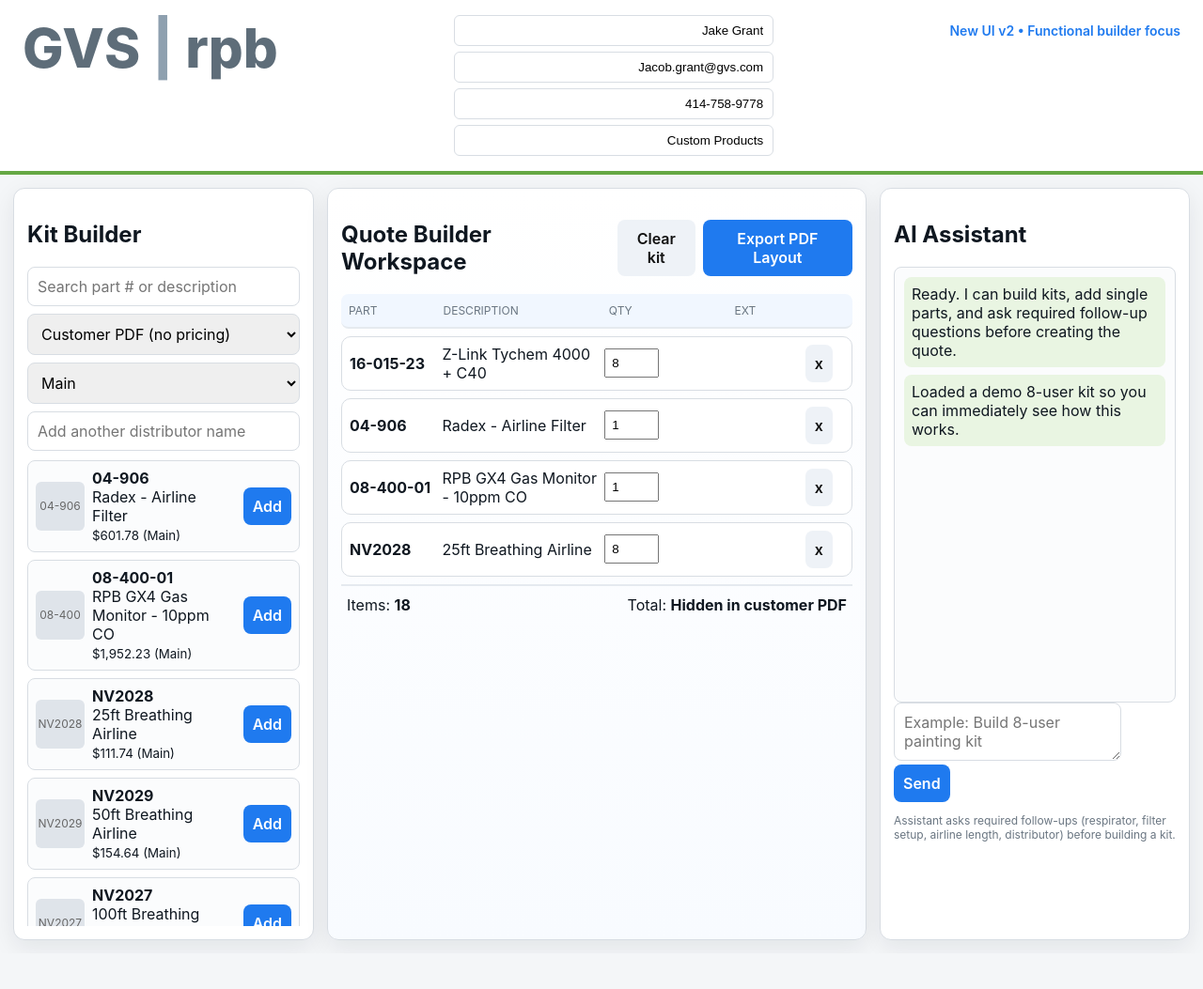
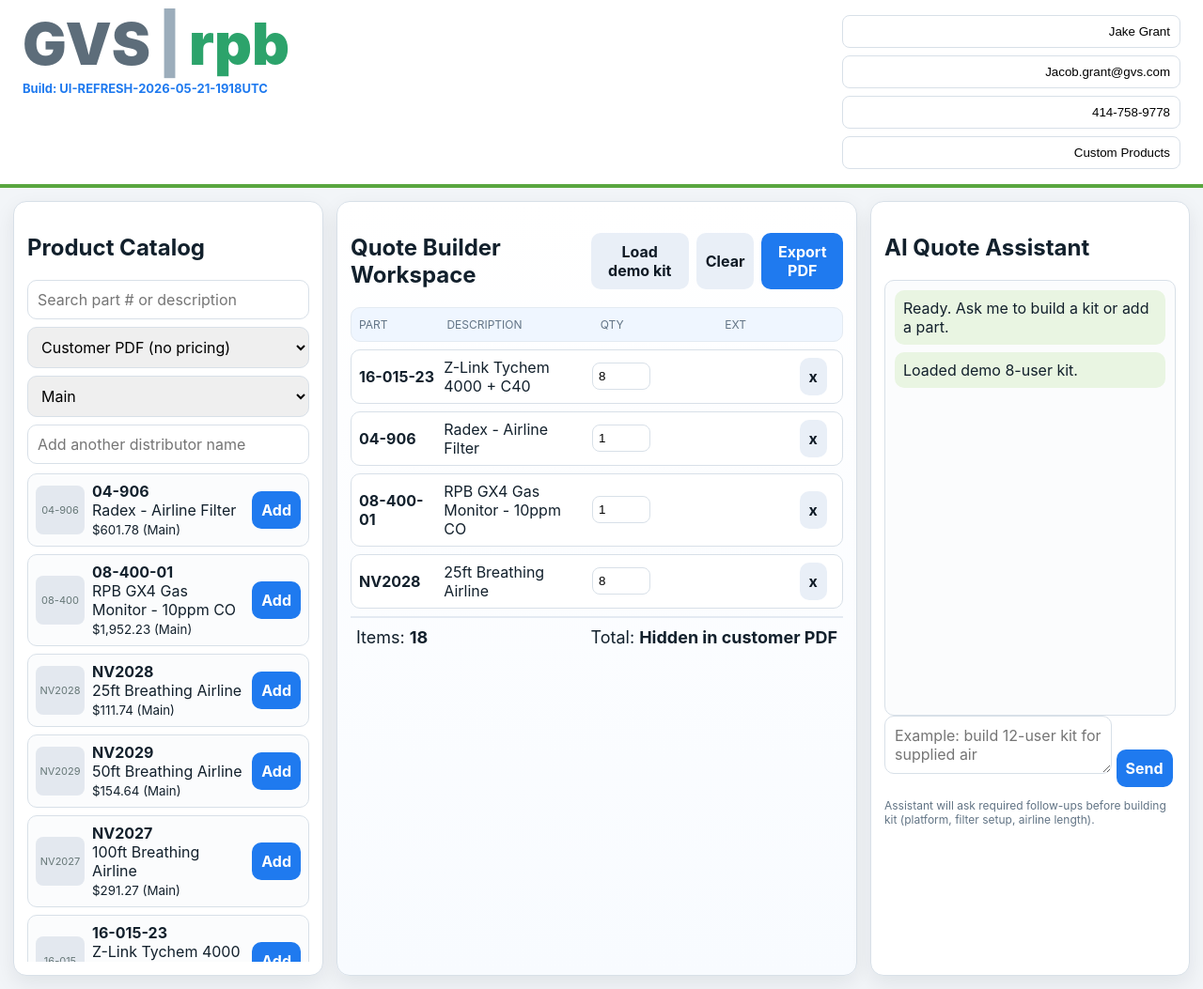
Before and after one commit to jacobgrant21/Product-List, a website: page index.html in a window 1280 px wide. Shown: the whole page at 94% size. Before the commit the page ends 1015 px from the top, so only its background shows below. Drawn offline with Linux system fonts and the light colour scheme.

Commit message:
Revamp UI and interaction flow with explicit build stamp and cleaner workspace

```diff
--- a/app.js
+++ b/app.js
@@ -1,3 +1,5 @@
+const BUILD_ID = 'UI-REFRESH-2026-05-21-1918UTC';
+
 const products = [
   { part: '04-906', desc: 'Radex - Airline Filter', prices: { Main: 601.78, FNL: 601.78, Grainger: 566.79 } },
   { part: '08-400-01', desc: 'RPB GX4 Gas Monitor - 10ppm CO', prices: { Main: 1952.23, FNL: 1952.23, Grainger: 1952.23 } },
@@ -18,19 +20,21 @@ const fmt = (n) => `$${n.toLocaleString(undefined, { minimumFractionDigits: 2, m
 const getPrice = (p) => p.prices[selectedDistributor] ?? p.prices.Main ?? 0;
 
 function renderDistributors() {
-  $('distributorSelect').innerHTML = distributors.map((d) => `<option ${d===selectedDistributor?'selected':''}>${d}</option>`).join('');
+  $('distributorSelect').innerHTML = distributors.map((d) => `<option ${d === selectedDistributor ? 'selected' : ''}>${d}</option>`).join('');
 }
 
 function renderCatalog() {
   const term = $('search').value.toLowerCase();
   $('productList').innerHTML = products.filter((p) => `${p.part} ${p.desc}`.toLowerCase().includes(term)).map((p) => `
     <div class="product">
-      <div class="img">${p.part.slice(0,6)}</div>
+      <div class="img">${p.part.slice(0, 6)}</div>
       <div><b>${p.part}</b><div>${p.desc}</div><small>${fmt(getPrice(p))} (${selectedDistributor})</small></div>
       <button data-add="${p.part}">Add</button>
     </div>
   `).join('');
-  document.querySelectorAll('[data-add]').forEach((btn) => btn.onclick = () => addPart(btn.dataset.add));
+  document.querySelectorAll('[data-add]').forEach((btn) => {
+    btn.onclick = () => addPart(btn.dataset.add);
+  });
 }
 
 function addPart(part, qty = 1) {
@@ -46,6 +50,7 @@ function renderSheet() {
   const mode = $('priceMode').value;
   $('priceColHead').style.visibility = mode === 'customer' ? 'hidden' : 'visible';
   let total = 0;
+
   $('sheetPreview').innerHTML = kit.map((k, i) => {
     const price = getPrice(k);
     const ext = price * k.qty;
@@ -60,12 +65,27 @@ function renderSheet() {
     </div>`;
   }).join('');
 
-  document.querySelectorAll('[data-rm]').forEach((b) => b.onclick = () => { kit.splice(Number(b.dataset.rm), 1); renderSheet(); });
-  document.querySelectorAll('[data-qty]').forEach((q) => q.onchange = () => { const i = Number(q.dataset.qty); kit[i].qty = Math.max(1, Number(q.value)||1); renderSheet(); });
-  $('itemCount').textContent = kit.reduce((a,b) => a + b.qty, 0);
+  document.querySelectorAll('[data-rm]').forEach((b) => {
+    b.onclick = () => {
+      kit.splice(Number(b.dataset.rm), 1);
+      renderSheet();
+    };
+  });
+
+  document.querySelectorAll('[data-qty]').forEach((q) => {
+    q.onchange = () => {
+      const i = Number(q.dataset.qty);
+      kit[i].qty = Math.max(1, Number(q.value) || 1);
+      renderSheet();
+    };
+  });
+
+  $('itemCount').textContent = kit.reduce((a, b) => a + b.qty, 0);
   $('sheetTotal').textContent = mode === 'distributor' ? fmt(total) : 'Hidden in customer PDF';
 }
 
+function bot(text) { const d = document.createElement('div'); d.className = 'bubble bot'; d.textContent = text; $('chatLog').appendChild(d); }
+function user(text) { const d = document.createElement('div'); d.className = 'bubble user'; d.textContent = text; $('chatLog').appendChild(d); }
 
 function preloadDemoKit() {
   kit = [];
@@ -73,44 +93,54 @@ function preloadDemoKit() {
   addPart('04-906', 1);
   addPart('08-400-01', 1);
   addPart('NV2028', 8);
-  bot('Loaded a demo 8-user kit so you can immediately see how this works.');
+  bot('Loaded demo 8-user kit.');
 }
 
-function bot(text){ const d=document.createElement('div'); d.className='bubble bot'; d.textContent=text; $('chatLog').appendChild(d); }
-function user(text){ const d=document.createElement('div'); d.className='bubble user'; d.textContent=text; $('chatLog').appendChild(d); }
+function handleAssistant(msg) {
+  const t = msg.toLowerCase();
 
-function handleAssistant(msg){
-  const t = msg.toLowerCase();
   if (assistantState.pending === 'respirator') {
-    if (t.includes('z')) assistantState.draft.respirator='z';
-    else if (t.includes('t')) assistantState.draft.respirator='t';
+    if (t.includes('z')) assistantState.draft.respirator = 'z';
+    else if (t.includes('t')) assistantState.draft.respirator = 't';
     else return bot('Which respirator platform: Z-Link or T-Link?');
     assistantState.pending = 'filter';
     return bot('Filter setup: supplied air (Radex + GX4) or PAPR only?');
   }
+
   if (assistantState.pending === 'filter') {
-    if (t.includes('supplied')) assistantState.draft.filter='supplied';
-    else if (t.includes('papr')) assistantState.draft.filter='papr';
+    if (t.includes('supplied')) assistantState.draft.filter = 'supplied';
+    else if (t.includes('papr')) assistantState.draft.filter = 'papr';
     else return bot('I need filter setup: supplied air or PAPR only.');
     assistantState.pending = 'airline';
     return bot('Airline length: 25, 50, or 100 ft?');
   }
+
   if (assistantState.pending === 'airline') {
     const len = t.includes('100') ? 'NV2027' : t.includes('50') ? 'NV2029' : t.includes('25') ? 'NV2028' : null;
     if (!len) return bot('Please pick airline length: 25, 50, or 100 ft.');
     addPart(assistantState.draft.respirator === 'z' ? '16-015-23' : '17-015-12');
     if (assistantState.draft.filter === 'supplied') { addPart('04-906'); addPart('08-400-01'); }
     addPart(len);
-    assistantState.pending = null; assistantState.draft = {};
-    return bot('Done. I built the kit and added it to the sheet.');
+    assistantState.pending = null;
+    assistantState.draft = {};
+    return bot('Done. Kit built and added to quote.');
   }
 
-  if (t.includes('build') || t.includes('kit')) { assistantState.pending = 'respirator'; return bot('Sure — which respirator platform: Z-Link or T-Link?'); }
+  if (t.includes('build') || t.includes('kit')) {
+    assistantState.pending = 'respirator';
+    return bot('Sure — which respirator platform: Z-Link or T-Link?');
+  }
+
   const match = products.find((p) => t.includes(p.part.toLowerCase()));
-  if (match) { addPart(match.part); return bot(`Added ${match.part}.`); }
-  bot('Tell me to "build a kit" or provide a part number. I will ask follow-up questions instead of guessing.');
+  if (match) {
+    addPart(match.part);
+    return bot(`Added ${match.part}.`);
+  }
+
+  bot('Say "build a kit" or give a part number. I will ask follow-up questions instead of guessing.');
 }
 
+$('buildStamp').textContent = `Build: ${BUILD_ID}`;
 $('search').oninput = renderCatalog;
 $('priceMode').onchange = renderSheet;
 $('distributorSelect').onchange = () => { selectedDistributor = $('distributorSelect').value; renderCatalog(); renderSheet(); };
@@ -119,14 +149,23 @@ $('manualDistributor').onchange = () => {
   if (!name) return;
   if (!distributors.includes(name)) distributors.push(name);
   selectedDistributor = name;
-  renderDistributors(); renderCatalog(); renderSheet();
+  renderDistributors();
+  renderCatalog();
+  renderSheet();
 };
 $('downloadBtn').onclick = () => window.print();
 $('clearBtn').onclick = () => { kit = []; renderSheet(); };
-$('chatSend').onclick = () => { const q = $('chatInput').value.trim(); if(!q) return; user(q); handleAssistant(q); $('chatInput').value=''; };
+$('loadDemoBtn').onclick = preloadDemoKit;
+$('chatSend').onclick = () => {
+  const q = $('chatInput').value.trim();
+  if (!q) return;
+  user(q);
+  handleAssistant(q);
+  $('chatInput').value = '';
+};
 
 renderDistributors();
 renderCatalog();
 renderSheet();
-bot('Ready. I can build kits, add single parts, and ask required follow-up questions before creating the quote.');
+bot('Ready. Ask me to build a kit or add a part.');
 preloadDemoKit();
--- a/index.html
+++ b/index.html
@@ -8,19 +8,21 @@
 </head>
 <body>
   <header class="topbar">
-    <div class="brand">GVS <span>|</span> rpb</div>
+    <div>
+      <div class="brand"><span class="gvs">GVS</span><span class="pipe">|</span><span class="rpb">rpb</span></div>
+      <div id="buildStamp" class="build-stamp"></div>
+    </div>
     <div class="header-fields">
       <input id="repName" value="Jake Grant" />
       <input id="repEmail" value="Jacob.grant@gvs.com" />
       <input id="repPhone" value="414-758-9778" />
       <input id="sheetTitle" value="Custom Products" />
     </div>
-    <div class="build-tag">New UI v2 • Functional builder focus</div>
   </header>
 
   <main class="app-grid">
     <section class="panel builder">
-      <h2>Kit Builder</h2>
+      <h2>Product Catalog</h2>
       <div class="field-grid">
         <input id="search" placeholder="Search part # or description" />
         <select id="priceMode">
@@ -37,8 +39,9 @@
       <div class="workspace-head">
         <h2>Quote Builder Workspace</h2>
         <div class="head-actions">
-          <button id="clearBtn" class="ghost">Clear kit</button>
-          <button id="downloadBtn">Export PDF Layout</button>
+          <button id="loadDemoBtn" class="ghost">Load demo kit</button>
+          <button id="clearBtn" class="ghost">Clear</button>
+          <button id="downloadBtn">Export PDF</button>
         </div>
       </div>
       <div class="table-head">
@@ -49,11 +52,11 @@
     </section>
 
     <section class="panel assistant">
-      <h2>AI Assistant</h2>
+      <h2>AI Quote Assistant</h2>
       <div id="chatLog" class="chat-log"></div>
-      <textarea id="chatInput" placeholder="Example: Build 8-user painting kit"></textarea>
+      <textarea id="chatInput" placeholder="Example: build 12-user kit for supplied air"></textarea>
       <button id="chatSend">Send</button>
-      <p class="hint">Assistant asks required follow-ups (respirator, filter setup, airline length, distributor) before building a kit.</p>
+      <p class="hint">Assistant will ask required follow-ups before building kit (platform, filter setup, airline length).</p>
     </section>
   </main>
 
--- a/styles.css
+++ b/styles.css
@@ -1,20 +1,15 @@
-:root{--bg:#f4f6f8;--panel:#fff;--line:#d8dde3;--green:#65a844;--text:#0f1720}
-*{box-sizing:border-box} body{margin:0;font-family:Inter,Arial,sans-serif;background:var(--bg);color:var(--text)}
-.topbar{display:flex;justify-content:space-between;padding:16px 24px;border-bottom:4px solid var(--green);background:#fff}.brand{font-size:58px;font-weight:800;color:#5e6d79}.brand span{color:#8ea0af}.brand:last-child{color:#2ca36b}
-.header-fields{display:grid;gap:6px;width:340px}.header-fields input{border:1px solid var(--line);padding:8px 10px;text-align:right;border-radius:6px}
-.app-grid{display:grid;grid-template-columns:320px 1fr 330px;gap:14px;padding:14px}.panel{background:var(--panel);border:1px solid var(--line);border-radius:12px;padding:14px;min-height:75vh}
-.field-grid{display:grid;gap:8px;margin-bottom:10px}.field-grid input,.field-grid select,textarea,button{padding:10px;border:1px solid var(--line);border-radius:8px;font:inherit}
-.product-list{display:grid;gap:8px;max-height:62vh;overflow:auto}.product{display:grid;grid-template-columns:52px 1fr auto;gap:8px;align-items:center;border:1px solid var(--line);padding:8px;border-radius:8px;background:#fbfcfd}.img{width:52px;height:52px;border-radius:6px;background:#dfe4ea;display:grid;place-items:center;font-size:12px;color:#666}
-.workspace-head{display:flex;justify-content:space-between;align-items:center}.head-actions{display:flex;gap:8px}button{background:#1f7aef;color:#fff;border:none;cursor:pointer}.ghost{background:#eef2f7;color:#111}
-.table-head,.row{display:grid;grid-template-columns:1.1fr 2fr .6fr .8fr .8fr .5fr;gap:8px;align-items:center}.table-head{font-size:12px;text-transform:uppercase;color:#6a7682;padding:10px 8px;border-bottom:2px solid #e5eaef}
-.rows{display:grid;gap:8px;padding-top:8px}.row{background:#f8fafb;border:1px solid var(--line);border-radius:10px;padding:8px}.row input{width:58px;padding:6px}.summary{display:flex;justify-content:space-between;padding:10px 6px;margin-top:8px;border-top:2px solid #e5eaef}
-.chat-log{height:58vh;overflow:auto;border:1px solid var(--line);border-radius:8px;padding:10px;background:#fbfcfd}.bubble{padding:8px;border-radius:8px;margin:0 0 8px}.user{background:#dceeff}.bot{background:#e9f5e2}.hint{font-size:12px;color:#6a7682}
-@media print{body{background:#fff}.builder,.assistant,.workspace-head,.summary,.table-head{display:none}.workspace{border:none;padding:0}.row{border:none;border-bottom:1px solid #ddd;border-radius:0;background:#fff;grid-template-columns:1fr 2fr .6fr .8fr .8fr}.row button{display:none}}
-
-
-.build-tag{margin-top:8px;font-size:14px;color:#1f7aef;font-weight:600}
-.panel{box-shadow:0 8px 26px rgba(15,23,32,.08)}
-.workspace{background:linear-gradient(180deg,#ffffff 0%,#f8fbff 100%)}
-.table-head{background:#f1f7ff;border-radius:8px}
-.row{background:#fff}
-button{font-weight:600}
+:root{--bg:#f2f5f8;--panel:#fff;--line:#d8e0e8;--green:#59a63f;--text:#12202c;--muted:#627485}
+*{box-sizing:border-box}body{margin:0;font-family:Inter,Arial,sans-serif;background:var(--bg);color:var(--text)}
+.topbar{display:flex;justify-content:space-between;align-items:flex-start;padding:16px 24px;border-bottom:4px solid var(--green);background:#fff}
+.brand{font-size:62px;font-weight:900;line-height:1}.gvs{color:#5d6d7a}.pipe{color:#9cadbb;margin:0 8px}.rpb{color:#2ca36b}.build-stamp{margin-top:8px;font-size:13px;color:#1f7aef;font-weight:700}
+.header-fields{display:grid;gap:8px;width:360px}.header-fields input{border:1px solid var(--line);padding:9px 10px;text-align:right;border-radius:8px}
+.app-grid{display:grid;grid-template-columns:330px 1fr 340px;gap:14px;padding:14px}.panel{background:var(--panel);border:1px solid var(--line);border-radius:14px;padding:14px;box-shadow:0 8px 22px rgba(17,28,40,.08)}
+.field-grid{display:grid;gap:8px;margin-bottom:10px}.field-grid input,.field-grid select,textarea,button{padding:10px;border:1px solid var(--line);border-radius:10px;font:inherit}
+.product-list{display:grid;gap:8px;max-height:65vh;overflow:auto}.product{display:grid;grid-template-columns:52px 1fr auto;gap:8px;align-items:center;border:1px solid var(--line);padding:8px;border-radius:10px;background:#fbfcfd}.img{width:52px;height:52px;border-radius:8px;background:#e3e8ef;display:grid;place-items:center;font-size:11px;color:#677}
+.workspace{background:linear-gradient(180deg,#fff,#f8fbff)}.workspace-head{display:flex;justify-content:space-between;align-items:center}.head-actions{display:flex;gap:8px}
+button{background:#1f7aef;color:#fff;border:none;cursor:pointer;font-weight:700}.ghost{background:#e9eff7;color:#0f1a25}
+.table-head,.row{display:grid;grid-template-columns:1.1fr 2fr .6fr .9fr .9fr .5fr;gap:8px;align-items:center}.table-head{font-size:12px;text-transform:uppercase;color:var(--muted);padding:10px 8px;border:1px solid #e3eaf2;border-radius:10px;background:#eff6ff}
+.rows{display:grid;gap:8px;padding-top:8px}.row{background:#fff;border:1px solid var(--line);border-radius:10px;padding:8px}.row input{width:62px;padding:6px;border:1px solid var(--line);border-radius:8px}
+.summary{display:flex;justify-content:space-between;padding:10px 6px;margin-top:8px;border-top:2px solid #e4eaf2;font-size:18px}
+.chat-log{height:58vh;overflow:auto;border:1px solid var(--line);border-radius:10px;padding:10px;background:#fbfcfd}.bubble{padding:9px;border-radius:10px;margin:0 0 8px}.user{background:#dceeff}.bot{background:#e9f5e2}.hint{font-size:12px;color:var(--muted)}
+@media print{body{background:#fff}.builder,.assistant,.workspace-head,.summary,.table-head,.build-stamp{display:none}.workspace{border:none;padding:0;box-shadow:none;background:#fff}.row{border:none;border-bottom:1px solid #ddd;border-radius:0;grid-template-columns:1fr 2fr .6fr .9fr .9fr}.row button{display:none}}
```
